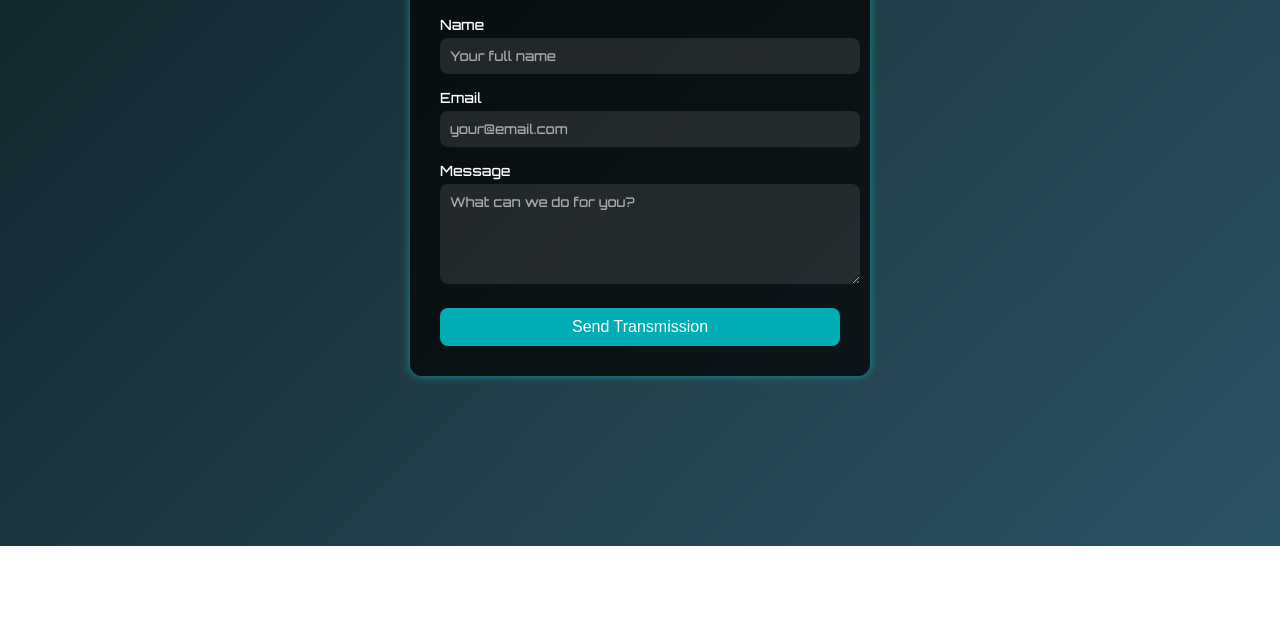
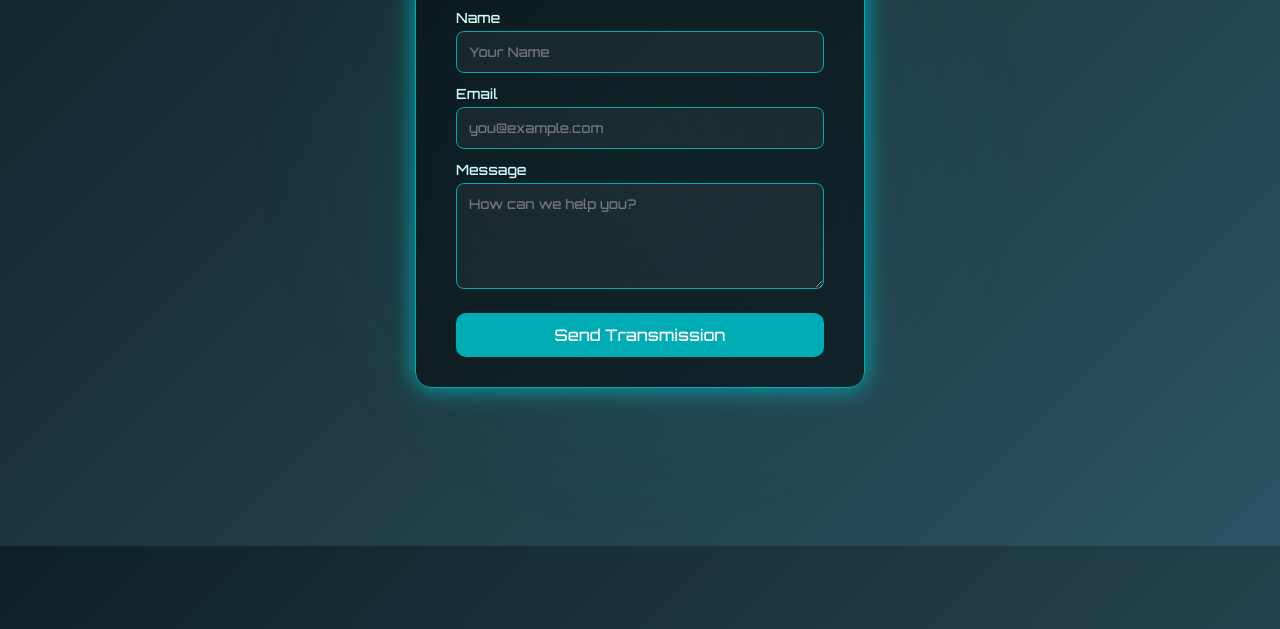
Before and after one commit to ParikshitDabas01/parixium, a website: page public/contact.html in a window 1280 px wide. Shown: the part 254-883 px from the top of the page. Before the commit the page ends 800 px from the top, so only its background shows below. Drawn offline with Linux system fonts and the light colour scheme.

Commit message:
Update contact.html

```diff
--- a/public/contact.html
+++ b/public/contact.html
@@ -3,99 +3,146 @@
 <head>
   <meta charset="UTF-8" />
   <meta name="viewport" content="width=device-width, initial-scale=1.0" />
-  <title>Contact Us - Parixium</title>
+  <title>Contact Parixium</title>
   <link href="https://fonts.googleapis.com/css2?family=Orbitron:wght@500&display=swap" rel="stylesheet" />
   <style>
+    * {
+      box-sizing: border-box;
+    }
+
     body {
       margin: 0;
       padding: 0;
       font-family: 'Orbitron', sans-serif;
       background: linear-gradient(135deg, #0f2027, #203a43, #2c5364);
       color: white;
+      height: 100vh;
       display: flex;
       align-items: center;
       justify-content: center;
-      height: 100vh;
+      overflow: hidden;
     }
 
-    form {
-      background: rgba(0, 0, 0, 0.7);
-      padding: 30px;
-      border-radius: 12px;
-      box-shadow: 0 0 10px rgba(0, 173, 181, 0.8);
+    .container {
+      background: rgba(0, 0, 0, 0.5);
+      border: 1px solid #00adb5;
+      box-shadow: 0 0 25px #00adb5;
+      padding: 30px 40px;
+      border-radius: 16px;
       width: 90%;
-      max-width: 400px;
+      max-width: 450px;
+      position: relative;
+    }
+
+    .container h2 {
+      text-align: center;
+      margin-bottom: 25px;
+      color: #00ffcc;
+      text-shadow: 0 0 8px #00adb5;
     }
 
     label {
+      margin-top: 12px;
       display: block;
-      margin-top: 15px;
       font-size: 14px;
+      color: #cfffff;
     }
 
     input, textarea {
       width: 100%;
-      padding: 10px;
+      padding: 12px;
       margin-top: 5px;
-      border: none;
+      border: 1px solid #00adb5;
       border-radius: 8px;
-      background-color: rgba(255, 255, 255, 0.1);
+      background: rgba(255, 255, 255, 0.05);
       color: white;
       font-family: inherit;
+      transition: 0.3s ease;
     }
 
-    input::placeholder, textarea::placeholder {
-      color: #aaa;
+    input:focus, textarea:focus {
+      outline: none;
+      box-shadow: 0 0 10px #00adb5;
+      border-color: #00ffcc;
     }
 
     button {
+      width: 100%;
       margin-top: 20px;
-      padding: 10px 15px;
-      background-color: #00adb5;
+      padding: 12px;
       border: none;
-      border-radius: 8px;
+      background: #00adb5;
       color: white;
       font-size: 16px;
-      width: 100%;
+      border-radius: 10px;
       cursor: pointer;
-      transition: background 0.3s;
+      font-family: inherit;
+      transition: 0.3s ease;
     }
 
     button:hover {
-      background-color: #019ba2;
+      background: #019ba2;
+      box-shadow: 0 0 15px #00ffcc;
     }
 
     .confirmation {
       margin-top: 20px;
       color: #00ffcc;
+      text-align: center;
       font-size: 14px;
-      text-align: center;
+    }
+
+    /* Glow animation background */
+    .bg-glow {
+      position: absolute;
+      top: -50%;
+      left: -50%;
+      width: 200%;
+      height: 200%;
+      background: radial-gradient(circle at center, #00adb5 0%, transparent 60%);
+      animation: pulse 5s infinite;
+      opacity: 0.1;
+      z-index: -1;
+    }
+
+    @keyframes pulse {
+      0%, 100% {
+        transform: scale(1);
+        opacity: 0.1;
+      }
+      50% {
+        transform: scale(1.2);
+        opacity: 0.2;
+      }
     }
   </style>
 </head>
 <body>
 
-  <form action="https://formspree.io/f/mzzvrrje" method="POST">
-    <h2 style="text-align: center;">Contact Parixium</h2>
+  <div class="container">
+    <div class="bg-glow"></div>
+    <h2>Contact Parixium</h2>
 
-    <label for="name">Name</label>
-    <input type="text" id="name" name="name" required placeholder="Your full name" />
+    <form action="https://formspree.io/f/mzzvrrje" method="POST">
+      <label for="name">Name</label>
+      <input type="text" id="name" name="name" placeholder="Your Name" required>
 
-    <label for="email">Email</label>
-    <input type="email" id="email" name="_replyto" required placeholder="your@email.com" />
+      <label for="email">Email</label>
+      <input type="email" id="email" name="_replyto" placeholder="you@example.com" required>
 
-    <label for="message">Message</label>
-    <textarea id="message" name="message" required placeholder="What can we do for you?" rows="5"></textarea>
+      <label for="message">Message</label>
+      <textarea id="message" name="message" placeholder="How can we help you?" rows="5" required></textarea>
 
-    <button type="submit">Send Transmission</button>
-  </form>
+      <button type="submit">Send Transmission</button>
+    </form>
+  </div>
 
   <script>
     if (window.location.search.includes('success=1')) {
-      const confirmation = document.createElement('p');
-      confirmation.className = 'confirmation';
-      confirmation.innerText = 'Transmission sent successfully 🚀';
-      document.body.appendChild(confirmation);
+      const conf = document.createElement("p");
+      conf.className = "confirmation";
+      conf.innerText = "Transmission sent successfully 🚀";
+      document.querySelector(".container").appendChild(conf);
     }
   </script>
 
```
